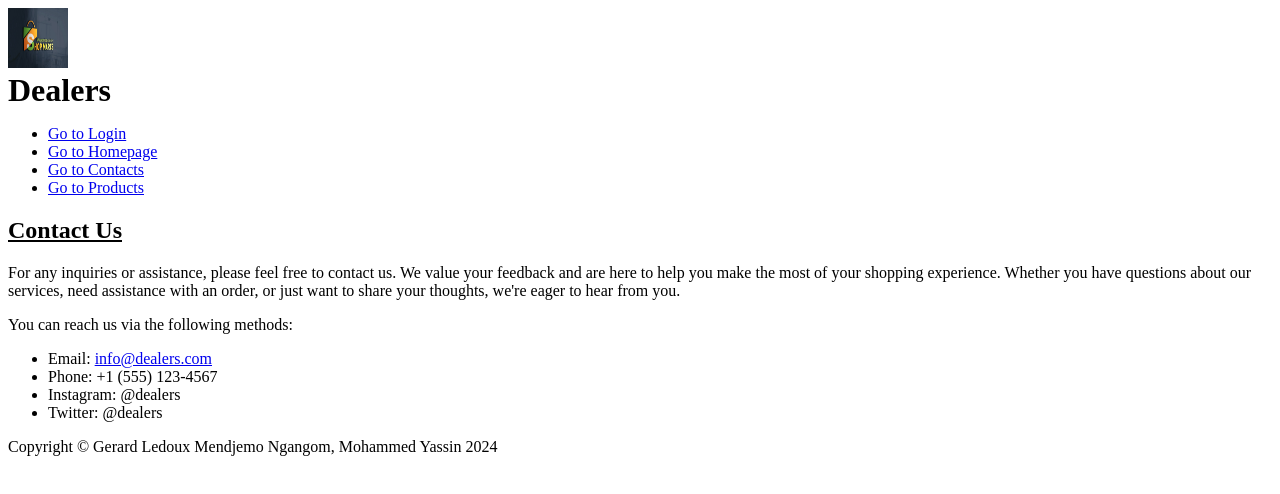
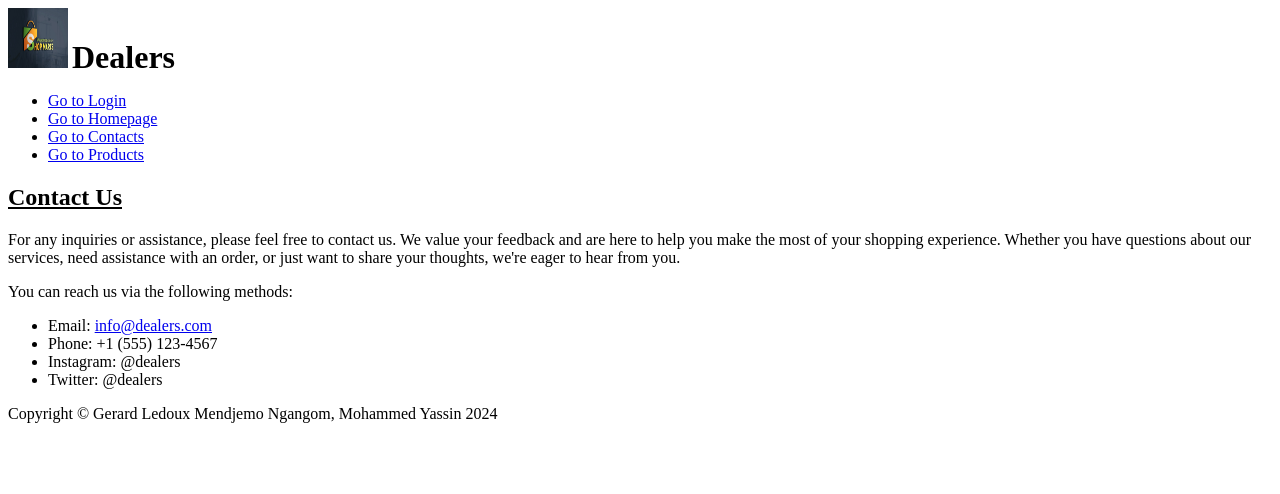
Before and after one commit to MohammedYassin1/ENSF338Assigment1, a plain HTML site: page contact.html in a window 1280 px wide. Drawn offline with Linux system fonts and the light colour scheme.

Commit message:
Adjust logo and company name

```diff
--- a/contact.html
+++ b/contact.html
@@ -13,7 +13,7 @@
 <body>
     <header>
         <!-- Logo and website name go here -->
-        <img src="images/logo.jpg" alt="Logo" class="image" width="60" height="60"><br>
+        <img src="images/logo.jpg" alt="Logo" class="image" width="60" height="60">
         <h1 style="display:inline;">Dealers</h1>
     </header>
     <div>
```
Also changed, not shown: index.html (+1 -1 lines), login.html (+1 -1 lines), products.html (+1 -1 lines).
